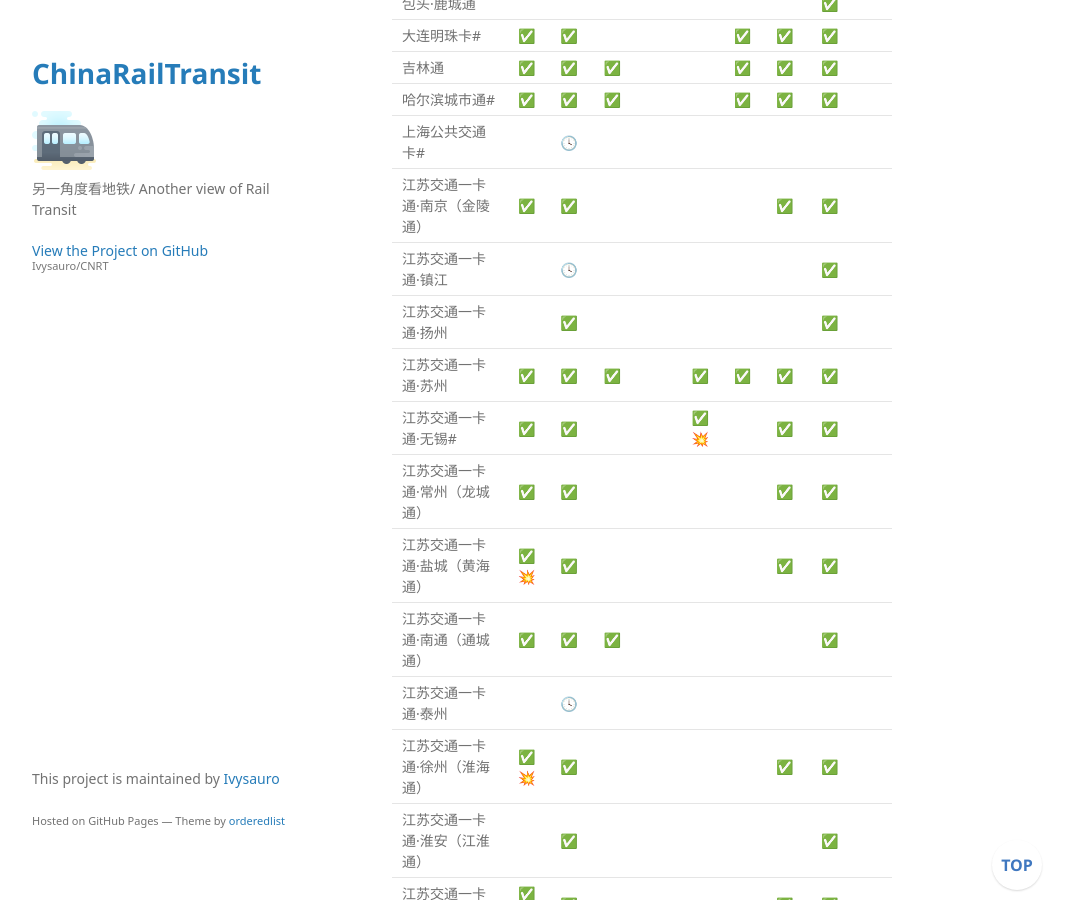
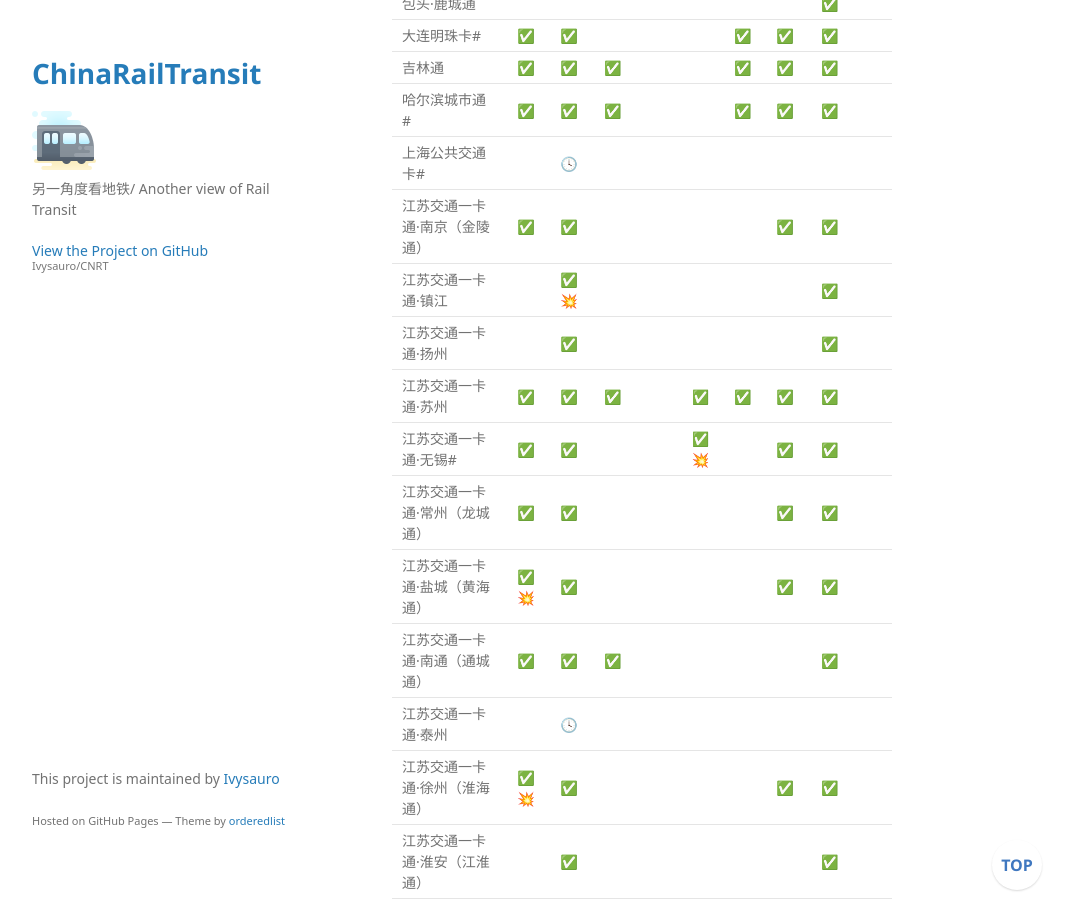
Before and after one commit to Ivysauro/CNRT, a Jekyll site: the page built from data/NFC.md, in a window 1280 px wide and 900 px high, scrolled down 1346 px. Shown: the whole window, without its empty margins (178-1249 px from the left). Built offline with Jekyll 4.4.1, drawn with Linux system fonts in a browser that asks for light colours; some web fonts are replaced; our own code applies the rules of GitHub Pages for plain Markdown files; a script that is not in the unit is left out.

Commit message:
🍊更新华为数据

```diff
--- a/data/NFC.md
+++ b/data/NFC.md
@@ -43,7 +43,7 @@
 | 哈尔滨城市通#	| ✅ | ✅ | ✅ | | | ✅ | ✅ | ✅ ||
 | 上海公共交通卡# | | 🕓 ||||||||
 | 江苏交通一卡通·南京（金陵通） | ✅ | ✅ | | | | | ✅ | ✅ ||
-| 江苏交通一卡通·镇江 | | 🕓 | | | | | | ✅ ||
+| 江苏交通一卡通·镇江 | | ✅💥 | | | | | | ✅ ||
 | 江苏交通一卡通·扬州 | | ✅ | | | | | | ✅ ||
 | 江苏交通一卡通·苏州 | ✅ | ✅ | ✅ | | ✅ | ✅ | ✅ | ✅ ||
 | 江苏交通一卡通·无锡# | ✅ | ✅ | | | ✅💥 | | ✅ | ✅ ||
```
